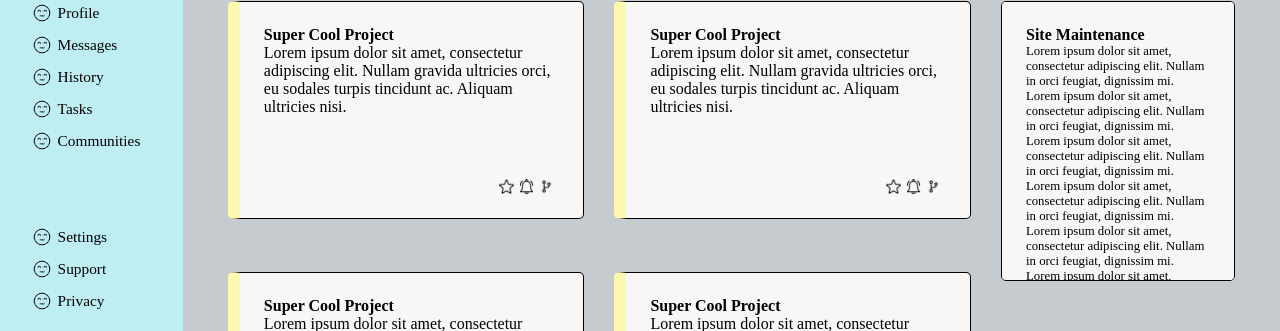
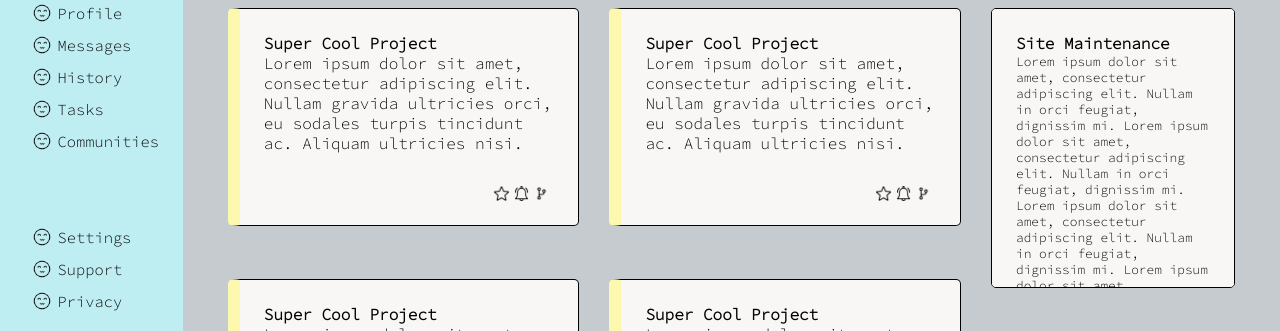
Before and after one commit to FriedrichtenHagen/admin-dashboard, a plain HTML site: page index.html in a window 1280 px wide. Shown: the part 213-544 px from the top of the page. Drawn offline with Linux system fonts and the light colour scheme.

Commit message:
add google font

```diff
--- a/index.html
+++ b/index.html
@@ -6,6 +6,9 @@
     <meta name="viewport" content="width=device-width, initial-scale=1.0">
     <title>admin dashboard</title>
     <link rel="stylesheet" href="style.css">
+    <style>
+@import url('https://fonts.googleapis.com/css2?family=Source+Code+Pro:wght@300&display=swap');
+</style>
 </head>
 <body>
   <div class="gridcontainer">
--- a/style.css
+++ b/style.css
@@ -8,7 +8,8 @@
 }
 *{
   margin: 0px;
-  padding: 0px
+  padding: 0px;
+  font-family: 'Source Code Pro', monospace;
 }
 .gridcontainer {
   height: 100vh;
```
